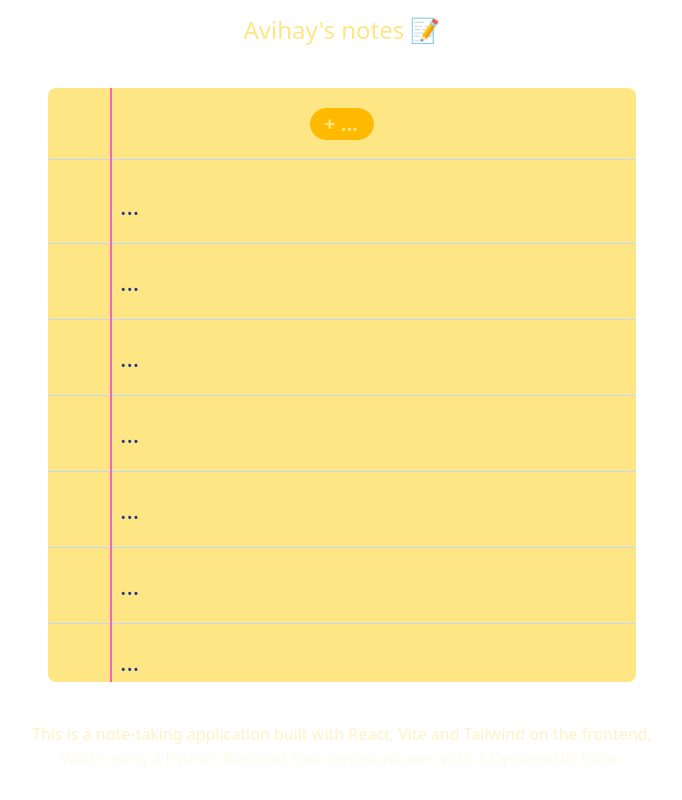
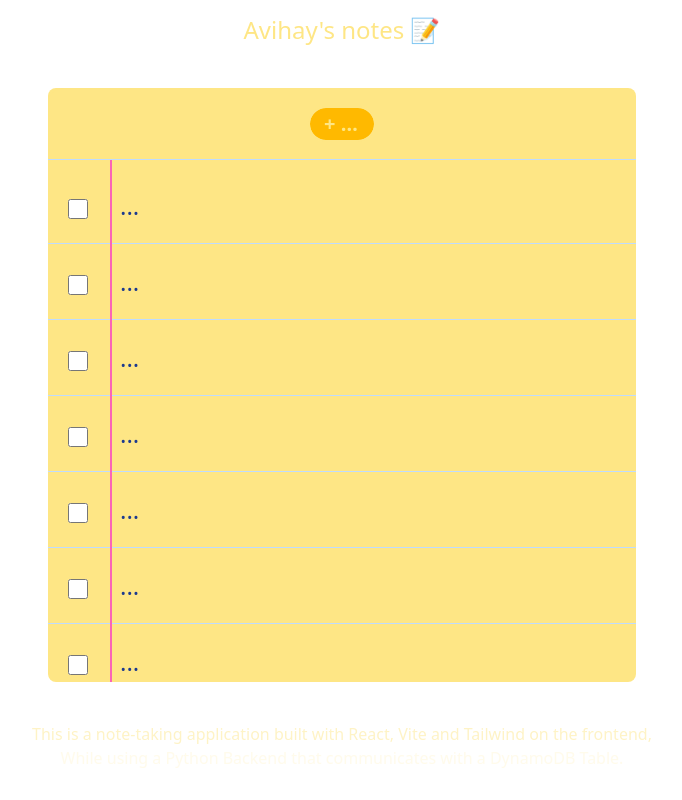
Before and after one commit to AvihayR/notes-frontend.js, a React (Vite) app: page / in a window 1280 px wide. Shown: the whole page, without its empty margins (298-980 px from the left). Built offline with nearby package versions, Linux system fonts and the light colour scheme; no server answers.

Commit message:
Add checkbox for completing a note/task

```diff
--- a/cmps/BigNote.jsx
+++ b/cmps/BigNote.jsx
@@ -27,7 +27,7 @@ export default function BigNote() {
 
     function addPlaceHolder() {
         if (placeHolders.length >= 99) return
-        setPlaceHolders(p => [{ desc: '...', isMarked: false }, ...p])
+        setPlaceHolders(p => [{ desc: '...', completed: false }, ...p])
     }
 
 
@@ -35,7 +35,7 @@ export default function BigNote() {
         let updatedPlaceHolders = [...placeHolders]
 
         while (updatedPlaceHolders.length < notes.length) {
-            updatedPlaceHolders.unshift({ desc: "...", isMarked: false })
+            updatedPlaceHolders.unshift({ desc: "...", completed: false })
         }
 
         updatedPlaceHolders = updatedPlaceHolders.map((placeholder, index) => {
@@ -44,7 +44,7 @@ export default function BigNote() {
                     ...placeholder,
                     desc: notes[index].desc,
                     note_id: notes[index].note_id,
-                    complete: notes[index].complete
+                    completed: notes[index].completed
                 }
             }
             return placeholder
@@ -57,7 +57,7 @@ export default function BigNote() {
     return (
         <div className="big-note w-100 md:w-150 h-180 p-1.5">
             <div className="horizontal-container w-full h-full flex bg-amber-200 rounded-lg relative">
-                <div className="note-header z-10 rounded-t-2xl bg-amber-200 text-md md:text-2xl font-extralight text-amber-400 border-b-blue-200 border-b-1 w-full h-18 flex flex-col justify-center items-center absolute">
+                <div className="note-header z-100 rounded-t-2xl bg-amber-200 text-md md:text-2xl font-extralight text-amber-400 border-b-blue-200 border-b-1 w-full h-18 flex flex-col justify-center items-center absolute">
                     <div className="plus-container">
                         <button onClick={addPlaceHolder} className="add-note-btn cursor-pointer overflow-hidden text-ellipsis w-16 whitespace-nowrap  m-2.5 rounded-full text-xl p-1.5 px-3.5 leading-none font-sans font-bold outline-2 bg-amber-400 text-amber-200 hover:bg-amber-300 hover:text-amber-50 hover:outline-amber-400 hover:pr-30 transition-all duration-600 ease-out">
                             +
@@ -69,7 +69,7 @@ export default function BigNote() {
                 <div className="right-container overflow-y-scroll w-full h-full pt-20 absolute">
                     {placeHolders.map((note, index) => (
                         <div key={index} className="note">
-                            <SubNote key={index} note={note} />
+                            <SubNote key={index} note={note} i={index} />
                         </div>
                     ))}
                 </div>
--- a/cmps/SubNote.jsx
+++ b/cmps/SubNote.jsx
@@ -2,7 +2,7 @@ import { useEffect, useState } from "react"
 import { getNote, createNote, updateNote } from "../services/apiService"
 
 
-export default function SubNote({ note }) {
+export default function SubNote({ note, i }) {
     const [noteObj, setNoteObj] = useState(note)
     useEffect(() => {
         setNoteObj(note)
@@ -32,6 +32,15 @@ export default function SubNote({ note }) {
 
     }
 
+    const handleCheck = async () => {
+        setNoteObj({ ...noteObj, completed: !noteObj.completed })
+        await updateNote({
+            note_id: noteObj.note_id,
+            desc: noteObj.desc,
+            completed: !noteObj.completed
+        })
+    }
+
     if (note === undefined) {
         return (
             <div className="sub-note-container h-19 text-2xl font-light pl-18 text-blue-900 border-b-blue-200 border-b-1">
@@ -40,9 +49,9 @@ export default function SubNote({ note }) {
         )
     }
     return (
-        <div className="sub-note-container h-19 text-2xl font-light pl-18 text-blue-900 border-b-blue-200 border-b-1">
-            <input type="text" className="w-full h-full focus:outline-0 border-0" value={noteObj.desc} onChange={handleChange} onBlur={handleBlur} />
-            <label>{noteObj.note_id && '*'}</label>
+        <div className="sub-note-container relative flex justify-center items-center h-19 text-2xl font-light pl-18 text-blue-900 border-b-blue-200 border-b-1">
+            <input type="checkbox" name={i} onChange={handleCheck} checked={noteObj.completed} className="absolute left-5 mt-1.5 z-20 w-5 h-5 rounded-2xl accent-amber-400" />
+            <input type="text" className={`w-full h-full focus:outline-0 border-0 decoration-amber-400 ${noteObj.completed && 'line-through'}`} value={noteObj.desc} onChange={handleChange} onBlur={handleBlur} />
         </div>
     )
 }
```
